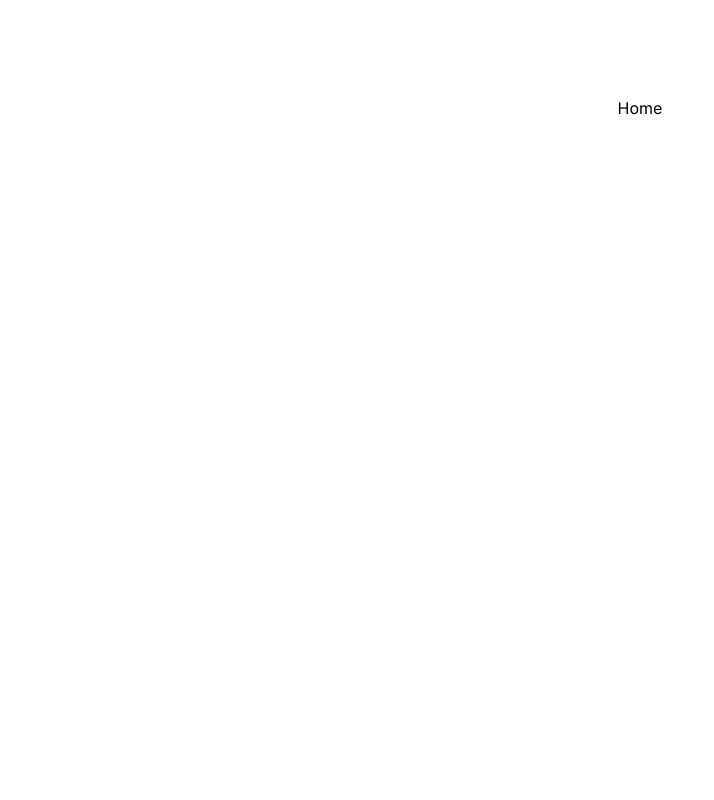
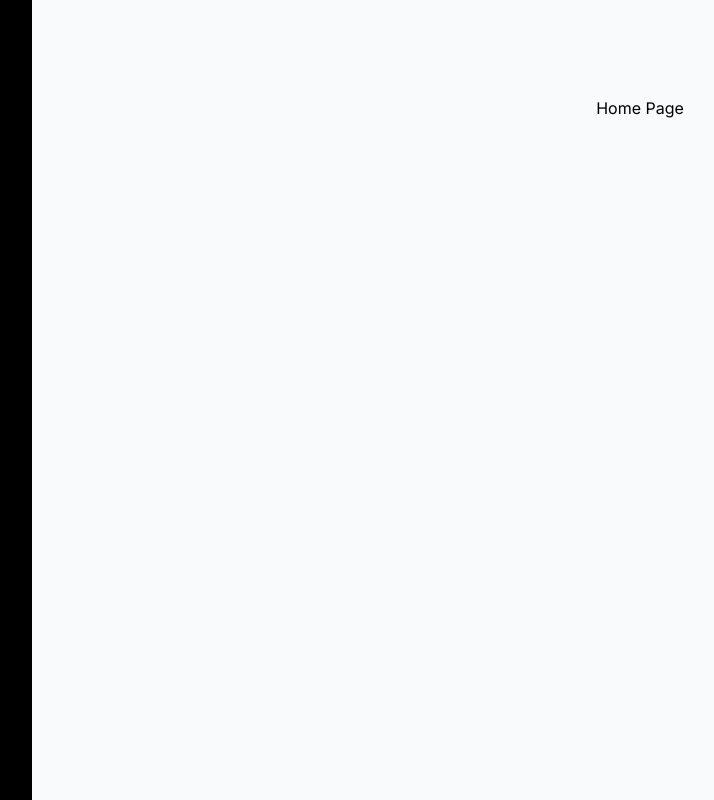
Before and after one commit to Gtifaro/gtifaro.github.io, a Next.js app: page / in a window 1280 px wide. Shown: the whole page, without its empty margins (0-714 px from the left). Built offline with nearby package versions, Linux system fonts and the light colour scheme.

Commit message:
add first context of navbar and navigation concept

```diff
--- a/app/layout.js
+++ /dev/null
@@ -1,17 +0,0 @@
-import './globals.css'
-import { Inter } from 'next/font/google'
-
-const inter = Inter({ subsets: ['latin'] })
-
-export const metadata = {
-  title: 'Create Next App',
-  description: 'Generated by create next app',
-}
-
-export default function RootLayout({ children }) {
-  return (
-    <html lang="en">
-      <body className={inter.className}>{children}</body>
-    </html>
-  )
-}
--- /dev/null
+++ b/app/layout.jsx
@@ -0,0 +1,20 @@
+import "./globals.css";
+import { Inter } from "next/font/google";
+import Navbar from '../components/Navbar'
+
+const inter = Inter({ subsets: ["latin"] });
+
+export const metadata = {
+  title: "Create Next App",
+  description: "Generated by create next app",
+};
+
+export default function RootLayout({ children }) {
+  return (
+    <html lang="en">
+      <body className={inter.className}>
+        <Navbar>{children}</Navbar>
+      </body>
+    </html>
+  );
+}
--- a/app/page.js
+++ b/app/page.jsx
@@ -1,7 +1,9 @@
 export default function Home() {
   return (
     <main className="flex min-h-screen flex-col items-center justify-between p-24">
-      Home
+      <h1>
+        Home Page
+      </h1>
     </main>
   )
 }
--- /dev/null
+++ b/components/Navbar.jsx
@@ -0,0 +1,12 @@
+import React from "react";
+
+export default function Navbar({ children }) {
+  return (
+    <>
+      <div className="bg-slate-50 w-full h-full">
+        <div className="bg-black border-l-red-600 w-[2.5%] h-screen fixed"></div>
+        <div>{children}</div>
+      </div>
+    </>
+  );
+}
```
